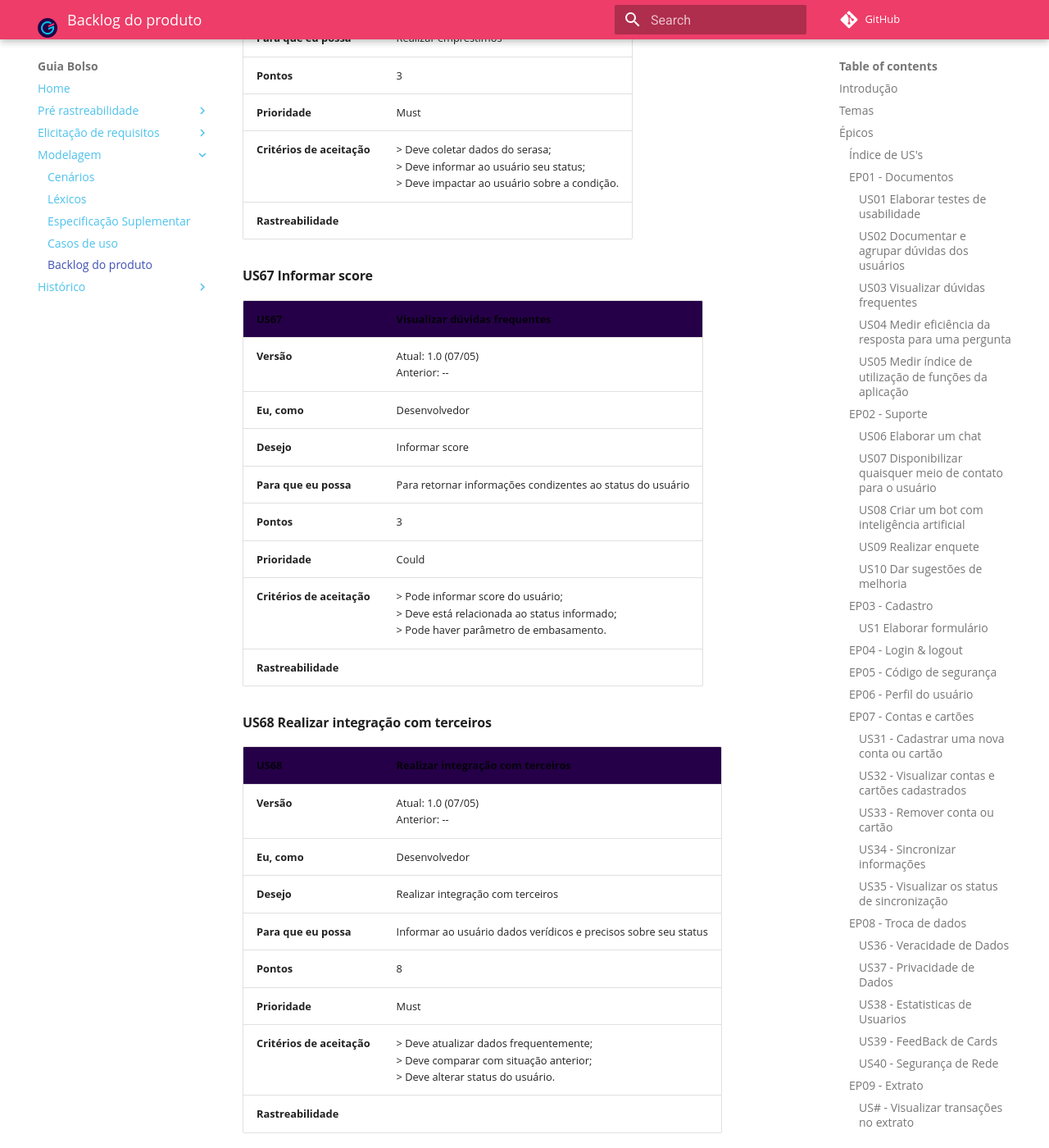
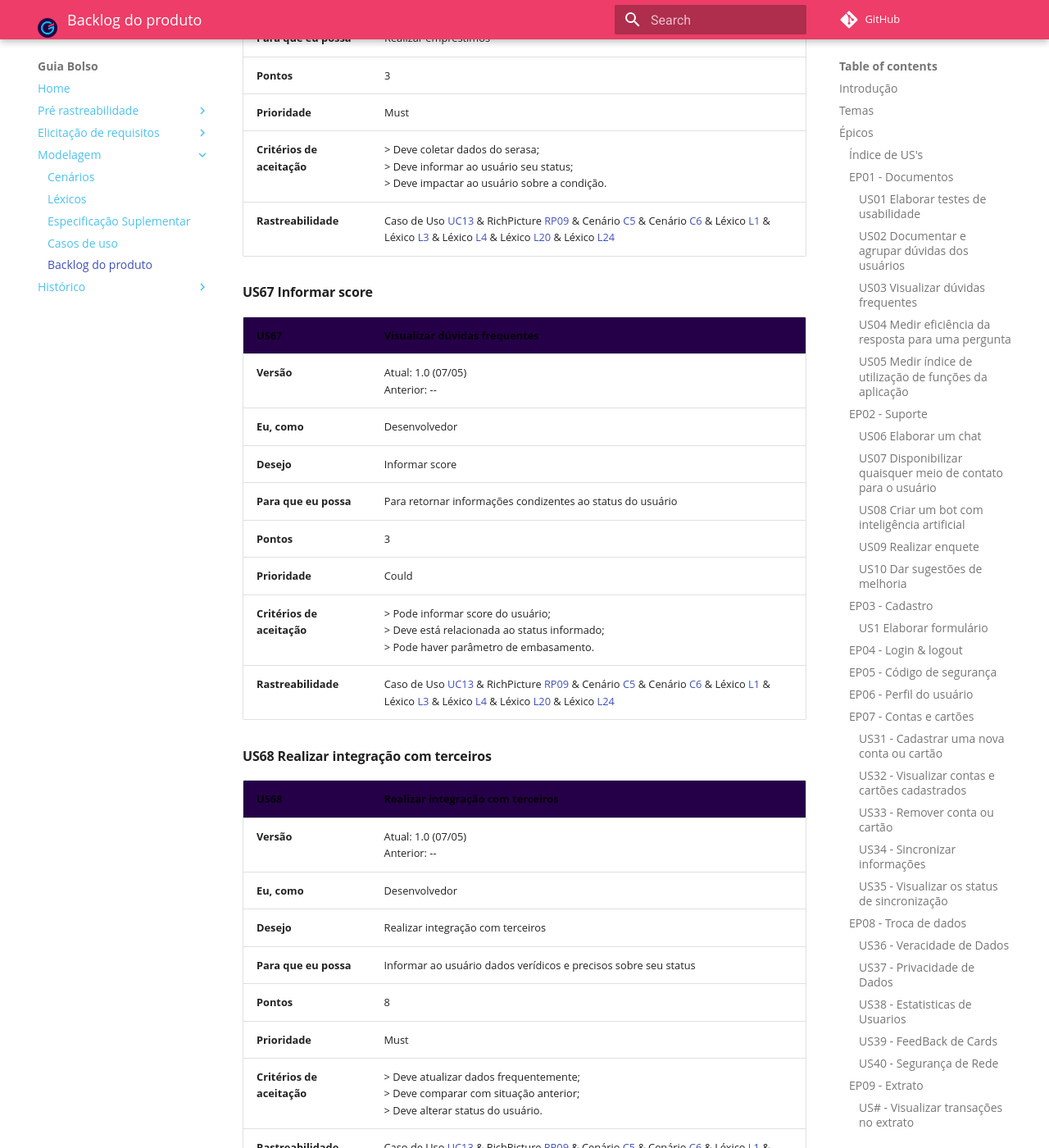
Before and after one commit to fga-disciplinas/2019.1-Guia-Bolso, an MkDocs documentation site: the page built from docs/modelagem/backlog.md, in a window 1280 px wide and 1400 px high, scrolled down 24756 px. Shown: the whole window at 82% size. Built offline with MkDocs 1.6.1 and Material for MkDocs 9.7.7, drawn with Linux system fonts in a browser that asks for light colours; comment, search, counter and statistics services are not loaded; old or Windows-style settings are respelled for this version of MkDocs; some of the changed text lies outside the part shown.

Commit message:
Adicionado referencia para US's do serasa

```diff
--- a/docs/modelagem/backlog.md
+++ b/docs/modelagem/backlog.md
@@ -528,7 +528,7 @@ Cada elemento da listagem é elicitado por meio de interação da equipe de dese
 | **Pontos** | 5 |
 | **Prioridade** | Must |
 | **Critérios de aceitação** | > Deve existir dicas de melhoria; <br> > Dicas são dadas conforme o perfil do usuário; <br> > Deve existir correspondência com a situação financeira; <br> > Deve analisar a melhor forma de beneficiar o usuário. |
-| **Rastreabilidade** | Cenário [C14](../cenarios/#c14-verificar-dicas) & Caso de Uso [UC20](../casos_de_uso/#uc20-visualizar-dicas-externas) |
+| **Rastreabilidade** | Cenário [C14](../cenarios/#c14-verificar-dicas) & Caso de Uso [UC20](../casos_de_uso/#uc20-visualizar-dicas-externas) & Léxico [L32](../lexicos/#l32-guia) |
 
 #### US64 Buscar dados de fontes externas
 
@@ -554,7 +554,7 @@ Cada elemento da listagem é elicitado por meio de interação da equipe de dese
 | **Pontos** | 5 |
 | **Prioridade** | Must |
 | **Critérios de aceitação** | > Deve realizar enquete com usuários; <br> > Analisar coleta de enquete; <br> > Conforme a coleta, atualizar fontes de dicas. |
-| **Rastreabilidade** | Cenário [C15](../cenarios/#c14-avaliar-dicas) && Caso de Uso [UC21](../casos_de_uso/#uc21-avaliar-dicas) |
+| **Rastreabilidade** | Cenário [C15](../cenarios/#c14-avaliar-dicas) && Caso de Uso [UC21](../casos_de_uso/#uc21-avaliar-dicas) & Léxico [L32](../lexicos/#l32-guia) |
 
 ### EP14 -  Serasa
 
@@ -569,7 +569,7 @@ Cada elemento da listagem é elicitado por meio de interação da equipe de dese
 | **Pontos** | 3 |
 | **Prioridade** | Must |
 | **Critérios de aceitação** | > Deve coletar dados do serasa; <br> > Deve informar ao usuário seu status; <br> > Deve impactar ao usuário sobre a condição. |
-| **Rastreabilidade** | |
+| **Rastreabilidade** | Caso de Uso [UC13](../casos_de_uso/#uc13-visualizar-status-do-nome-limpo-ou-sujo) & RichPicture [RP09](../../pre-rastreabilidade/richpicture/#rp09-radar-cpf) & Cenário [C5](../cenarios/#c5-nome-sujo) & Cenário [C6](../cenarios/#c6-consultar-cpf) & Léxico [L1](../lexicos/#l1-nome-sujo) & Léxico [L3](../lexicos/#l3-consultar-cpf) & Léxico [L4](../lexicos/#l4-score-do-serasa) & Léxico [L20](../lexicos/#l20-radar-cpf) & Léxico [L24](../lexicos/#l24-nome-limpo) |
 
 #### US67 Informar score
 
@@ -582,7 +582,7 @@ Cada elemento da listagem é elicitado por meio de interação da equipe de dese
 | **Pontos** | 3 |
 | **Prioridade** | Could |
 | **Critérios de aceitação** | > Pode informar score do usuário; <br> > Deve está relacionada ao status informado; <br> > Pode haver parâmetro de embasamento. |
-| **Rastreabilidade** | |
+| **Rastreabilidade** | Caso de Uso [UC13](../casos_de_uso/#uc13-visualizar-status-do-nome-limpo-ou-sujo) & RichPicture [RP09](../../pre-rastreabilidade/richpicture/#rp09-radar-cpf) & Cenário [C5](../cenarios/#c5-nome-sujo) & Cenário [C6](../cenarios/#c6-consultar-cpf) & Léxico [L1](../lexicos/#l1-nome-sujo) & Léxico [L3](../lexicos/#l3-consultar-cpf) & Léxico [L4](../lexicos/#l4-score-do-serasa) & Léxico [L20](../lexicos/#l20-radar-cpf) & Léxico [L24](../lexicos/#l24-nome-limpo) |
 
 #### US68 Realizar integração com terceiros
 
@@ -595,7 +595,7 @@ Cada elemento da listagem é elicitado por meio de interação da equipe de dese
 | **Pontos** | 8 |
 | **Prioridade** | Must |
 | **Critérios de aceitação** | > Deve atualizar dados frequentemente; <br> > Deve comparar com situação anterior; <br> > Deve alterar status do usuário. |
-| **Rastreabilidade** | |
+| **Rastreabilidade** | Caso de Uso [UC13](../casos_de_uso/#uc13-visualizar-status-do-nome-limpo-ou-sujo) & RichPicture [RP09](../../pre-rastreabilidade/richpicture/#rp09-radar-cpf) & Cenário [C5](../cenarios/#c5-nome-sujo) & Cenário [C6](../cenarios/#c6-consultar-cpf) & Léxico [L1](../lexicos/#l1-nome-sujo) & Léxico [L3](../lexicos/#l3-consultar-cpf) & Léxico [L4](../lexicos/#l4-score-do-serasa) & Léxico [L20](../lexicos/#l20-radar-cpf) & Léxico [L24](../lexicos/#l24-nome-limpo) |
 
 #### US69 Visualizar empresas que consultaram meu CPF
 
@@ -608,7 +608,7 @@ Cada elemento da listagem é elicitado por meio de interação da equipe de dese
 | **Pontos** | 5 |
 | **Prioridade** | Must |
 | **Critérios de aceitação** | > Deve informar instituições financeiras; <br> > Deve informar consultas feitas instituições financeiras; <br> > Deve informar quais instituições sujaram o nome do usuário. |
-| **Rastreabilidade** | |
+| **Rastreabilidade** | Caso de Uso [UC13](../casos_de_uso/#uc13-visualizar-status-do-nome-limpo-ou-sujo) & RichPicture [RP09](../../pre-rastreabilidade/richpicture/#rp09-radar-cpf) & Cenário [C5](../cenarios/#c5-nome-sujo) & Cenário [C6](../cenarios/#c6-consultar-cpf) & Léxico [L1](../lexicos/#l1-nome-sujo) & Léxico [L3](../lexicos/#l3-consultar-cpf) & Léxico [L4](../lexicos/#l4-score-do-serasa) & Léxico [L20](../lexicos/#l20-radar-cpf) & Léxico [L24](../lexicos/#l24-nome-limpo) |
 
 #### US70 Permitir participar do cadastro positivo
 
@@ -621,7 +621,7 @@ Cada elemento da listagem é elicitado por meio de interação da equipe de dese
 | **Pontos** | 5 |
 | **Prioridade** | Must |
 | **Critérios de aceitação** | > Deve haver integração com cadastro positivo; <br> > Deve haver integração com Serasa; <br> > Deve conter dados ativos do usuário; <br> > Usuário pode permitir participar do cadastro positivo. |
-| **Rastreabilidade** | |
+| **Rastreabilidade** | Cenário [C4](../cenarios/#c4-cadastro-positivo) & Léxico [L2](../lexicos/#l2-cadastro-positivo) & Caso de Uso [UC24](../casos_de_uso/#uc24-realizar-abertura-do-cadastro-positivo) |
 
 
 ### EP15 -  Propagandas
```
